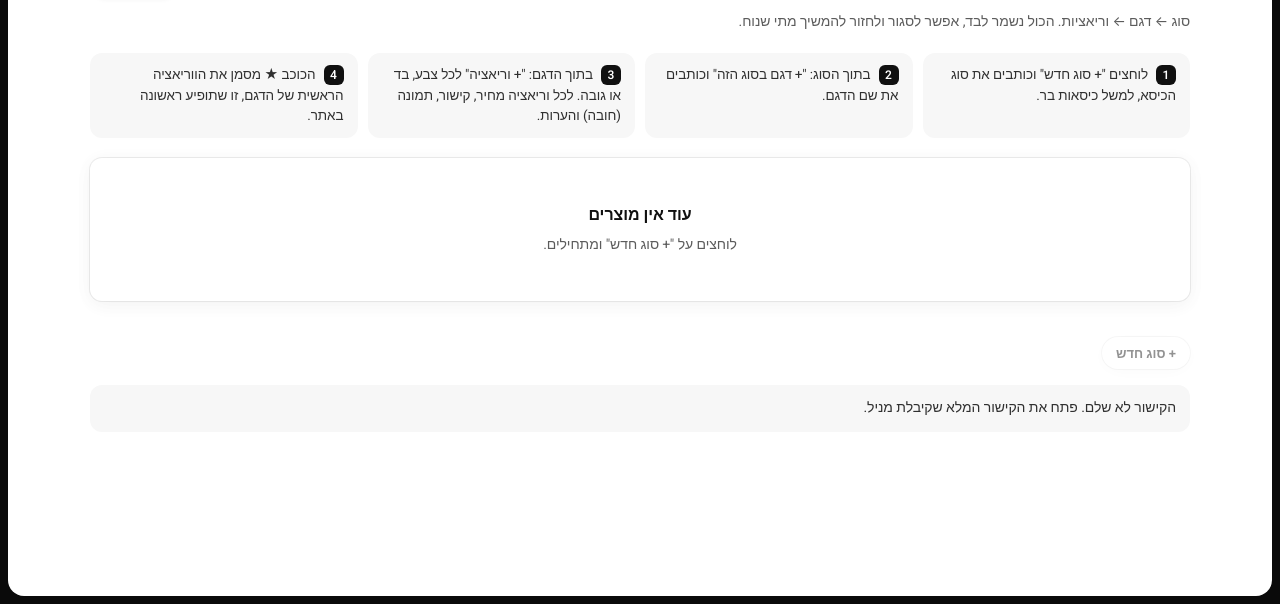
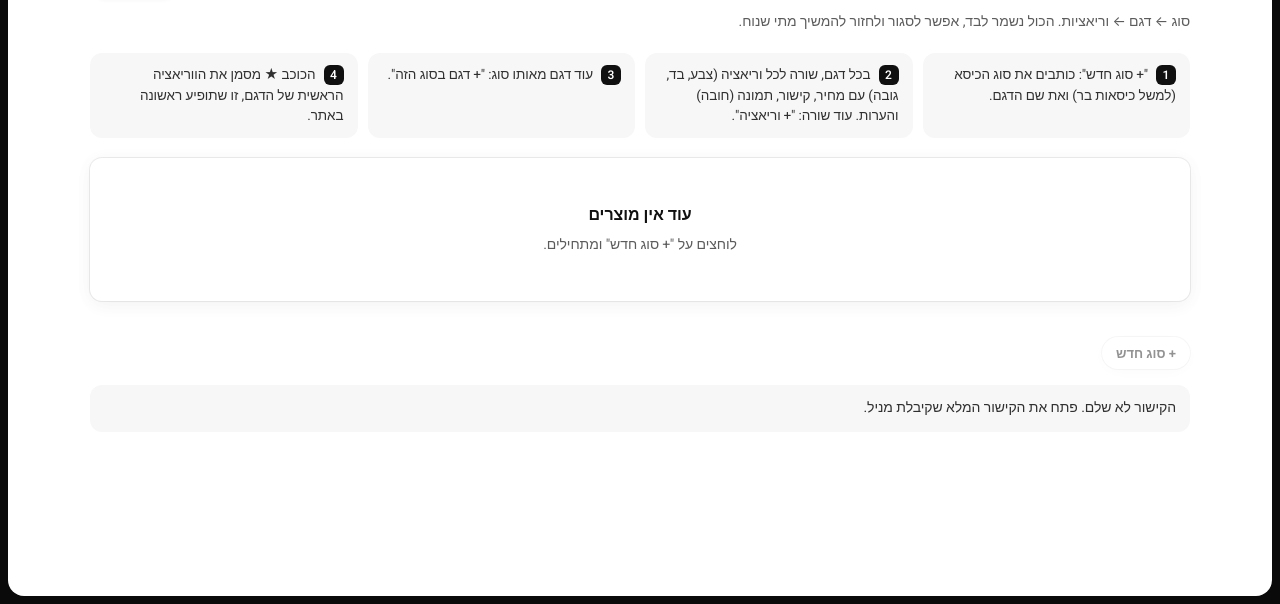
Before and after one commit to Nil5959/product-intake, a plain HTML site: page index.html in a window 1280 px wide. Shown: the part 196-800 px from the top of the page. Drawn offline with Linux system fonts and the light colour scheme.

Commit message:
Clearer steps for the tree
Co-Authored-By: Claude Opus 5.5 <noreply@anthropic.com>

```diff
--- a/index.html
+++ b/index.html
@@ -171,9 +171,9 @@ tbody tr:hover td{background:color-mix(in srgb,var(--soft) 55%,transparent)}
   <p class="sub">סוג ← דגם ← וריאציות. הכול נשמר לבד, אפשר לסגור ולחזור להמשיך מתי שנוח.</p>
 
   <ol class="how">
-    <li>לוחצים "+ סוג חדש" וכותבים את סוג הכיסא, למשל כיסאות בר.</li>
-    <li>בתוך הסוג: "+ דגם בסוג הזה" וכותבים את שם הדגם.</li>
-    <li>בתוך הדגם: "+ וריאציה" לכל צבע, בד או גובה. לכל וריאציה מחיר, קישור, תמונה (חובה) והערות.</li>
+    <li>"+ סוג חדש": כותבים את סוג הכיסא (למשל כיסאות בר) ואת שם הדגם.</li>
+    <li>בכל דגם, שורה לכל וריאציה (צבע, בד, גובה) עם מחיר, קישור, תמונה (חובה) והערות. עוד שורה: "+ וריאציה".</li>
+    <li>עוד דגם מאותו סוג: "+ דגם בסוג הזה".</li>
     <li>הכוכב ★ מסמן את הווריאציה הראשית של הדגם, זו שתופיע ראשונה באתר.</li>
   </ol>
 
@@ -191,6 +191,6 @@ tbody tr:hover td{background:color-mix(in srgb,var(--soft) 55%,transparent)}
   <input type="file" id="file" accept="image/*" multiple hidden>
 </main>
 
-<script src="app.js?v=4"></script>
+<script src="app.js?v=5"></script>
 </body>
 </html>
```
